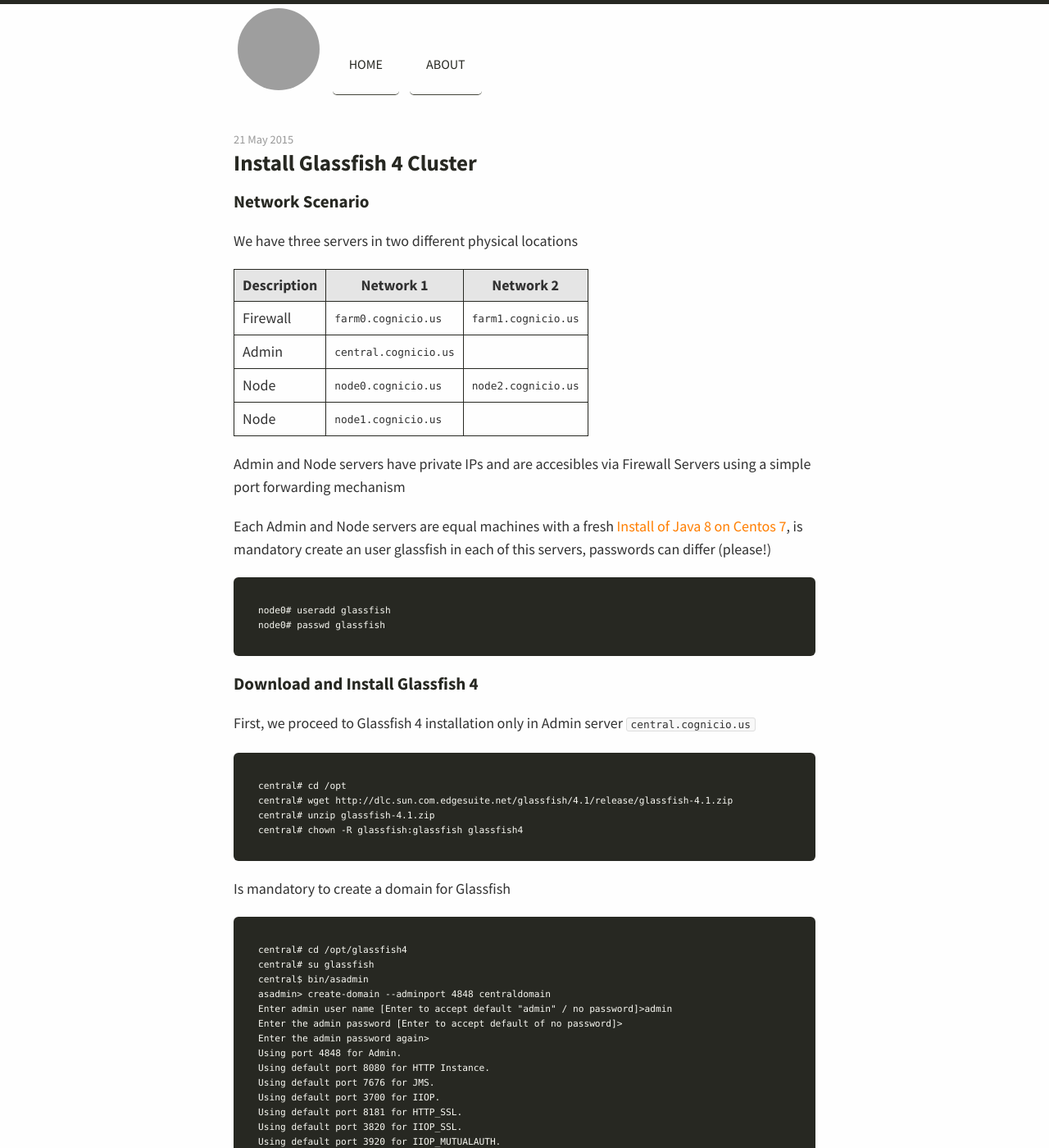
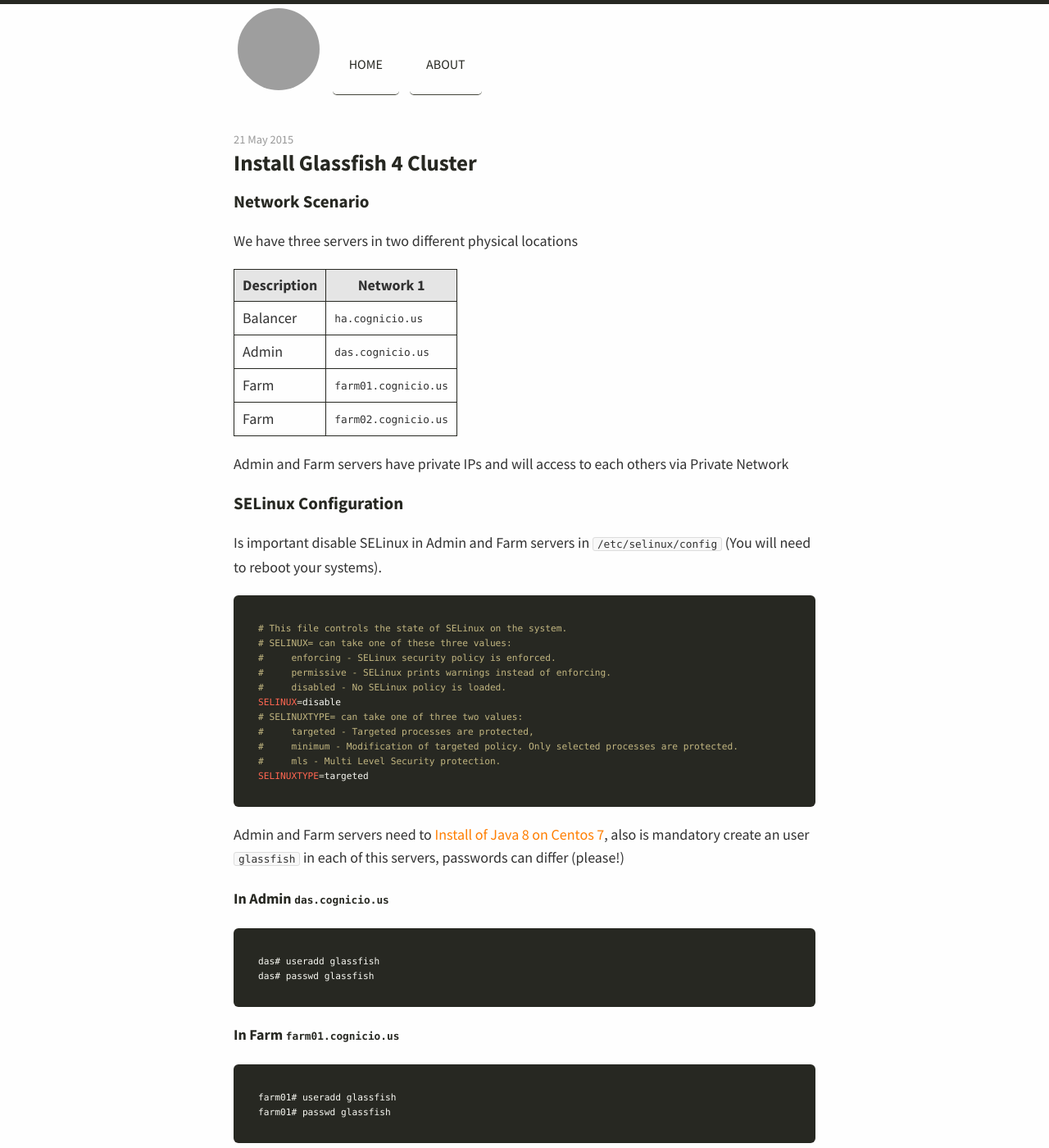
Before and after one commit to danielef/danielef.github.io, a Jekyll site: the page built from _posts/2015-05-21-install-glassfish-cluster.md, in a window 1280 px wide and 1400 px high. Shown: the whole window at 82% size. Built offline with Jekyll 4.4.1, drawn with Linux system fonts in a browser that asks for light colours; nearby versions of some CDN libraries; Markdown is read by kramdown in place of the engine named in the settings; some of the changed text lies outside the part shown; grey boxes are pictures that could not be loaded.

Commit message:
Updating Post Glassfish Cluster

```diff
--- a/_posts/2015-05-21-install-glassfish-cluster.md
+++ b/_posts/2015-05-21-install-glassfish-cluster.md
@@ -8,44 +8,100 @@ title: Install Glassfish 4 Cluster
 
 We have three servers in two different physical locations
 
- Description | Network 1 | Network 2
-------------- |------------ | -------------
- Firewall | `farm0.cognicio.us` | `farm1.cognicio.us`
-Admin | `central.cognicio.us` |
-Node | `node0.cognicio.us` |  `node2.cognicio.us`
-Node | `node1.cognicio.us` |
+ Description | Network 1
+------------- |------------
+Balancer | `ha.cognicio.us`
+Admin | `das.cognicio.us`
+Farm | `farm01.cognicio.us`
+Farm | `farm02.cognicio.us`
 
-Admin and Node servers have private IPs and are accesibles via Firewall Servers using a simple port forwarding mechanism
+Admin and Farm servers have private IPs and will access to each others via Private Network
 
-Each Admin and Node servers are equal machines with a fresh [Install of Java 8 on Centos 7](/install-java8-on-centos7/), is mandatory create an user glassfish in each of this servers, passwords can differ (please!)
+### SELinux Configuration
+
+Is important disable SELinux in Admin and Farm servers in `/etc/selinux/config` (You will need to reboot your systems).
+
+{% highlight bash %}
+# This file controls the state of SELinux on the system.
+# SELINUX= can take one of these three values:
+#     enforcing - SELinux security policy is enforced.
+#     permissive - SELinux prints warnings instead of enforcing.
+#     disabled - No SELinux policy is loaded.
+SELINUX=disable
+# SELINUXTYPE= can take one of three two values:
+#     targeted - Targeted processes are protected,
+#     minimum - Modification of targeted policy. Only selected processes are protected.
+#     mls - Multi Level Security protection.
+SELINUXTYPE=targeted
+{% endhighlight %}
+
+
+Admin and Farm servers need to [Install of Java 8 on Centos 7](/install-java8-on-centos7/), also is mandatory create an user `glassfish` in each of this servers, passwords can differ (please!)
+
+#### In Admin `das.cognicio.us`
 
 {% highlight text %}
-node0# useradd glassfish
-node0# passwd glassfish
+das# useradd glassfish
+das# passwd glassfish
 {% endhighlight %}
 
-### Download and Install Glassfish 4
 
-First, we proceed to Glassfish 4 installation only in Admin server `central.cognicio.us`
+#### In Farm `farm01.cognicio.us`
 
 {% highlight text %}
-central# cd /opt
-central# wget http://dlc.sun.com.edgesuite.net/glassfish/4.1/release/glassfish-4.1.zip
-central# unzip glassfish-4.1.zip
-central# chown -R glassfish:glassfish glassfish4
+farm01# useradd glassfish
+farm01# passwd glassfish
 {% endhighlight %}
 
-Is mandatory to create a domain for Glassfish
+#### In Farm `farm02.cognicio.us`
 
 {% highlight text %}
-central# cd /opt/glassfish4
-central# su glassfish
-central$ bin/asadmin
-asadmin> create-domain --adminport 4848 centraldomain
+farm02# useradd glassfish
+farm02# passwd glassfish
+{% endhighlight %}
+
+
+### Glassfish 4 Download and Directory Structure
+
+First, we proceed to Glassfish 4 installation only in Admin
+
+#### In Admin `das.cognicio.us`
+{% highlight text %}
+das# cd /opt
+das# wget http://dlc.sun.com.edgesuite.net/glassfish/4.1/release/glassfish-4.1.zip
+das# unzip glassfish-4.1.zip
+das# chown -R glassfish:glassfish glassfish4
+{% endhighlight %}
+
+In following steps, the Glassfish 4.1 directory will be copied from Admin to Farm servers, therefore, we need to create an identical directory structure
+
+#### In Farm `farm01.cognicio.us`
+{% highlight text %}
+farm01# cd /opt
+farm01# mkdir glassfish4
+farm01# chown -R glassfish:glassfish glassfish4
+{% endhighlight %}
+
+#### In Farm `farm02.cognicio.us`
+{% highlight text %}
+farm02# cd /opt
+farm02# mkdir glassfish4
+farm02# chown -R glassfish:glassfish glassfish4
+{% endhighlight %}
+
+### Config Domain Creation
+
+Is mandatory to create a domain for Glassfish in Admin as `glassfish` user
+
+#### In Admin `das.cognicio.us`
+{% highlight text %}
+# cd /opt/glassfish4
+# su - glassfish
+$ bin/asadmin create-domain dasdomain
 Enter admin user name [Enter to accept default "admin" / no password]>admin
 Enter the admin password [Enter to accept default of no password]>
 Enter the admin password again>
-Using port 4848 for Admin.
+Using default port 4848 for Admin.
 Using default port 8080 for HTTP Instance.
 Using default port 7676 for JMS.
 Using default port 3700 for IIOP.
@@ -56,14 +112,13 @@ Using default port 8686 for JMX_ADMIN.
 Using default port 6666 for OSGI_SHELL.
 Using default port 9009 for JAVA_DEBUGGER.
 Distinguished Name of the self-signed X.509 Server Certificate is:
-[CN=central,OU=GlassFish,O=Oracle Corporation,L=Santa Clara,ST=California,C=US]
+[CN=das.cognicio.us,OU=GlassFish,O=Oracle Corporation,L=Santa Clara,ST=California,C=US]
 Distinguished Name of the self-signed X.509 Server Certificate is:
-[CN=central-instance,OU=GlassFish,O=Oracle Corporation,L=Santa Clara,ST=California,C=US]
-Domain centraldomain created.
-Domain centraldomain admin port is 4848.
-Domain centraldomain admin user is "admin".
+[CN=das.cognicio.us-instance,OU=GlassFish,O=Oracle Corporation,L=Santa Clara,ST=California,C=US]
+Domain dasdomain created.
+Domain dasdomain admin port is 4848.
+Domain dasdomain admin user is "admin".
 Command create-domain executed successfully.
-asadmin>
 {% endhighlight %}
 
 {% highlight text %}
```
Also changed, not shown: 2 other files.
